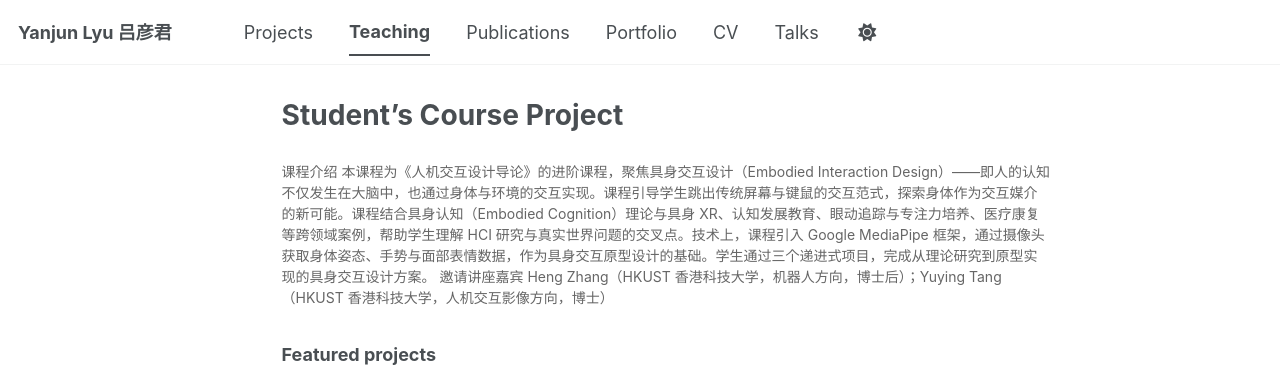
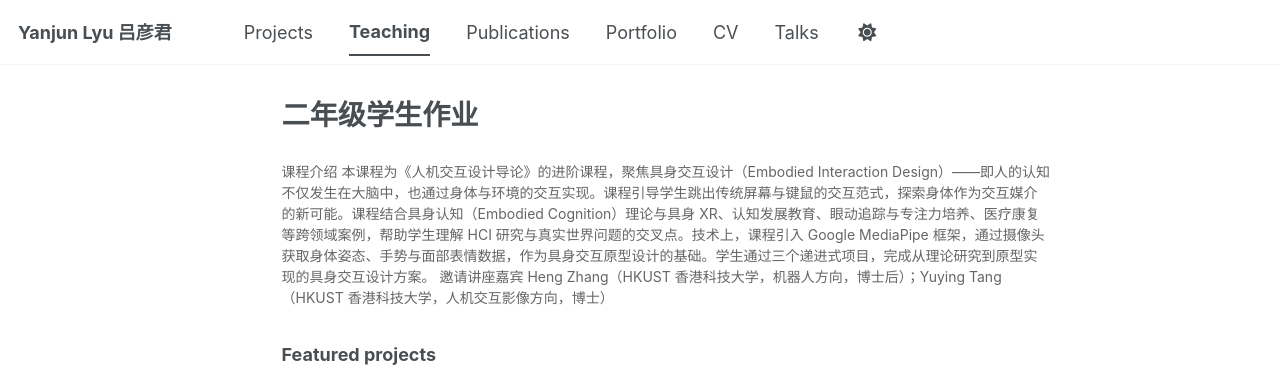
Before and after one commit to Ivyyanjun/Ivyyanjun.github.io, a Jekyll site: the page built from _pages/2026-spring-cafa-2-students.md, in a window 1280 px wide and 900 px high, cut to the strip 0-374 px from the top of the window. Built offline with Jekyll 4.4.1, drawn with Linux system fonts in a browser that asks for light colours; a style sheet for code colours, icons or effects is not loaded.

Commit message:
Update title to Chinese for student project page

```diff
--- a/_pages/2026-spring-cafa-2-students.md
+++ b/_pages/2026-spring-cafa-2-students.md
@@ -1,5 +1,5 @@
 ---
-title: "Student's Course Project"
+title: "二年级学生作业"
 permalink: /teaching/2026-spring-cafa-2-students/
 layout: single
 author_profile: false
```
